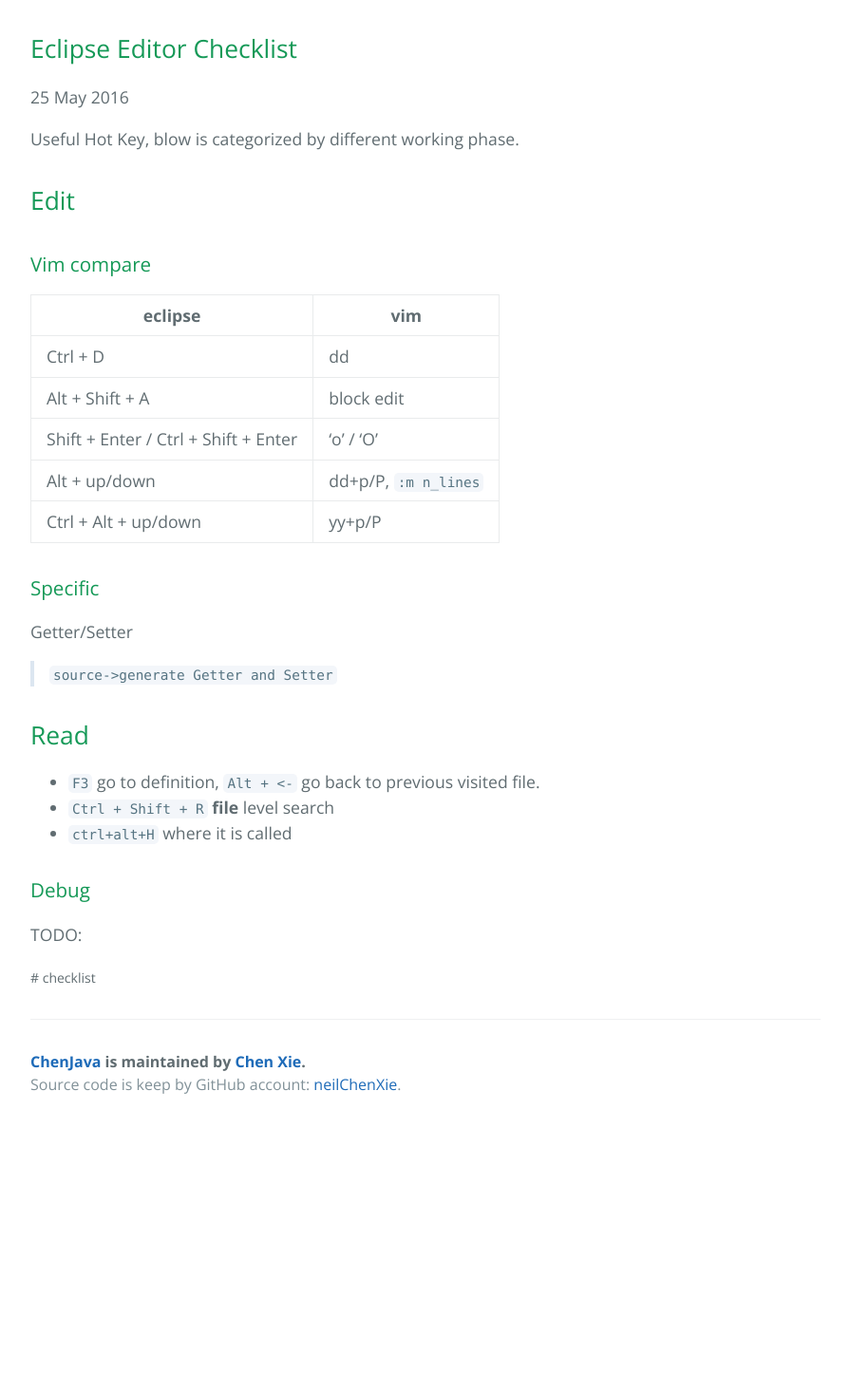
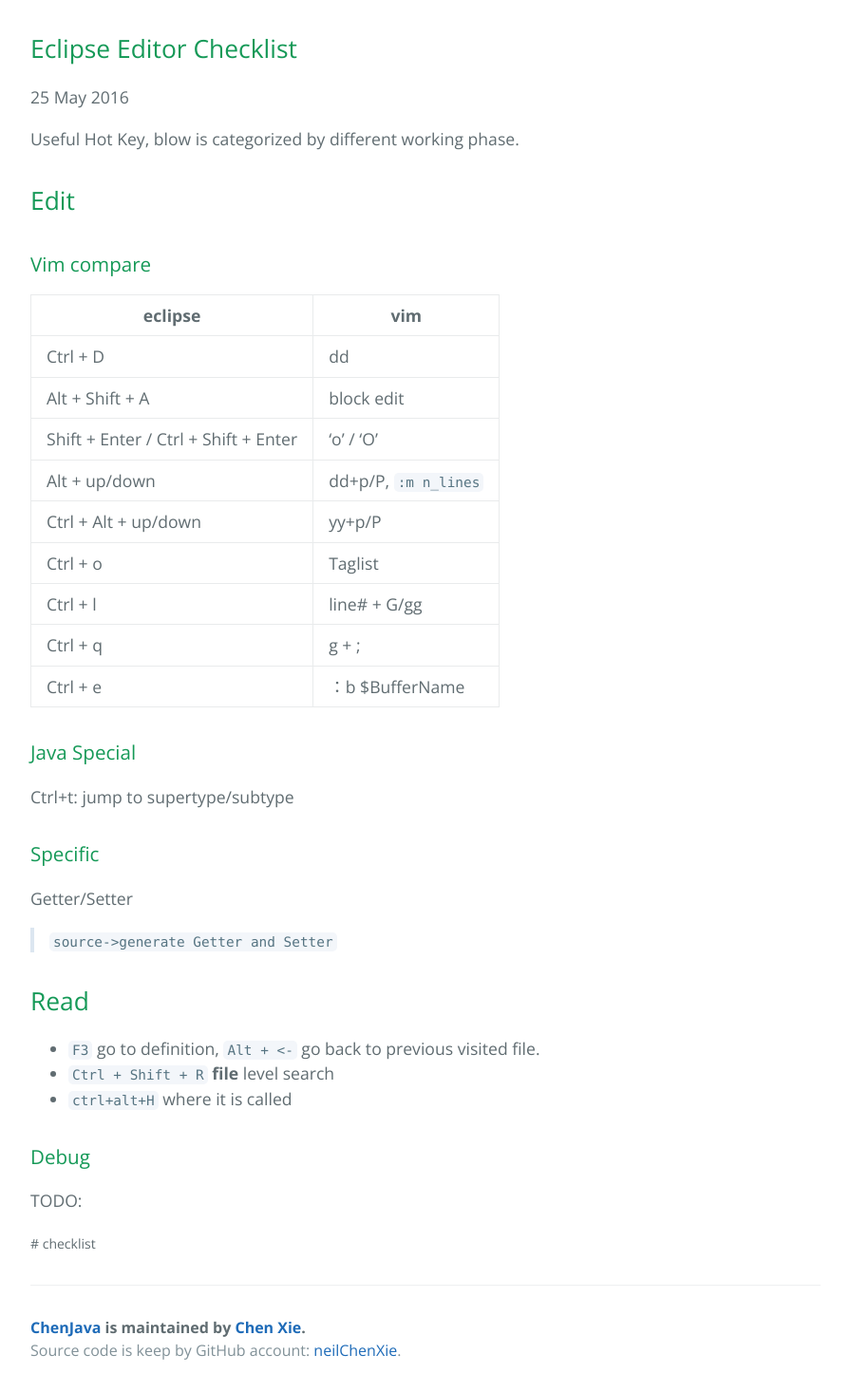
Before and after one commit to neilChenXie/ChenJava, a Jekyll site: the page built from _posts/eclipse/2016-05-25-eclipse_tips.md, in a window 1280 px wide. Shown: the whole page at 95% size, without its empty margins (192-1087 px from the left). Built offline with Jekyll 4.4.1, drawn with Linux system fonts in a browser that asks for light colours; before the commit the page ends 1186 px from its top, so only the background shows below that.

Commit message:
modified:   _posts/eclipse/2016-05-25-eclipse_tips.md

```diff
--- a/_posts/eclipse/2016-05-25-eclipse_tips.md
+++ b/_posts/eclipse/2016-05-25-eclipse_tips.md
@@ -19,6 +19,14 @@ Useful Hot Key, blow is categorized by different working phase.
 | Shift + Enter / Ctrl + Shift + Enter | 'o' / 'O' |
 | Alt + up/down | dd+p/P, `:m n_lines` |
 | Ctrl + Alt + up/down | yy+p/P |
+| Ctrl + o | Taglist |
+| Ctrl + l | line# + G/gg |
+| Ctrl + q | g + ; |
+| Ctrl + e | ：b $BufferName |
+
+### Java Special
+
+Ctrl+t: jump to supertype/subtype
 
 ### Specific
 
```
